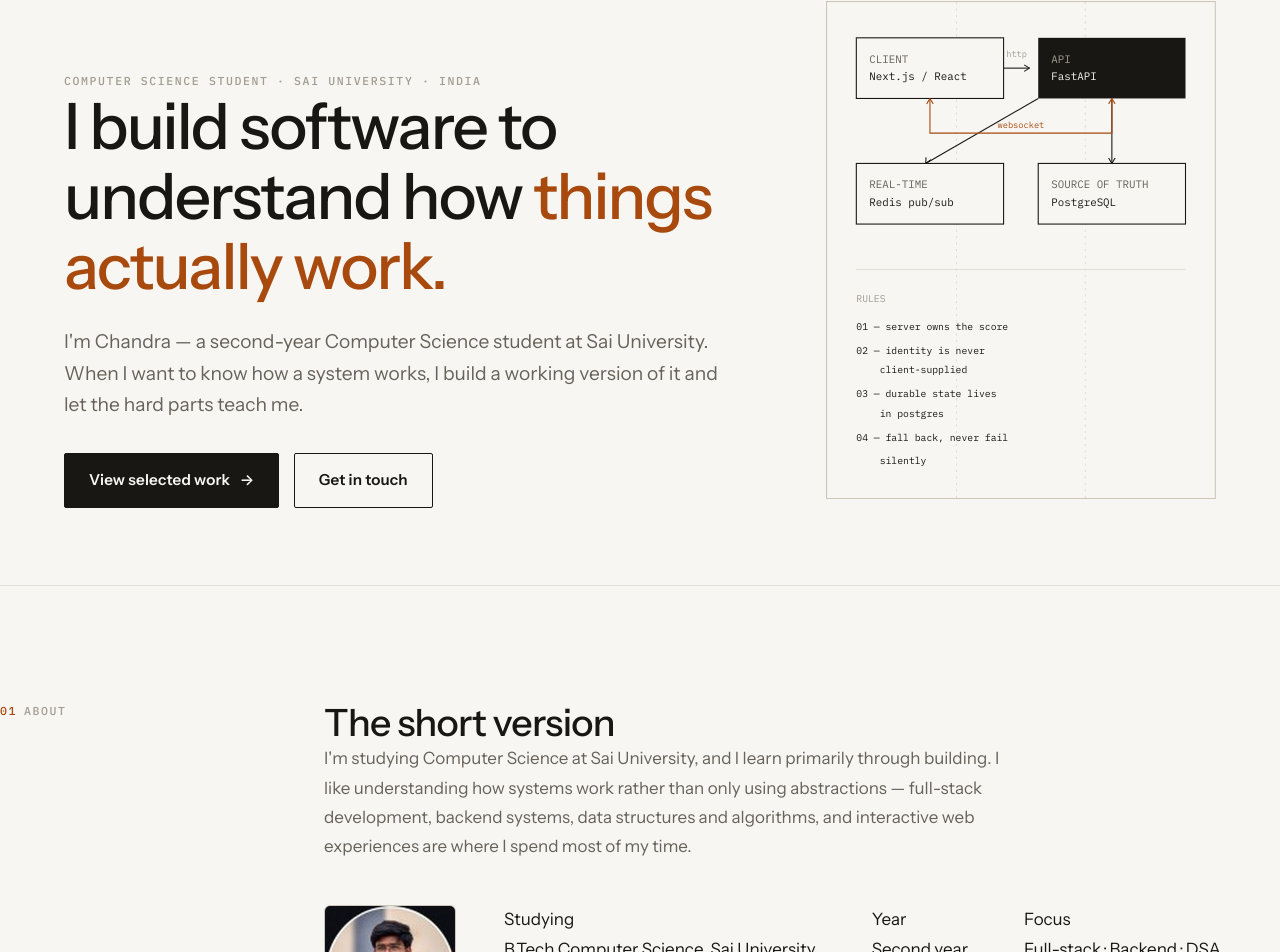
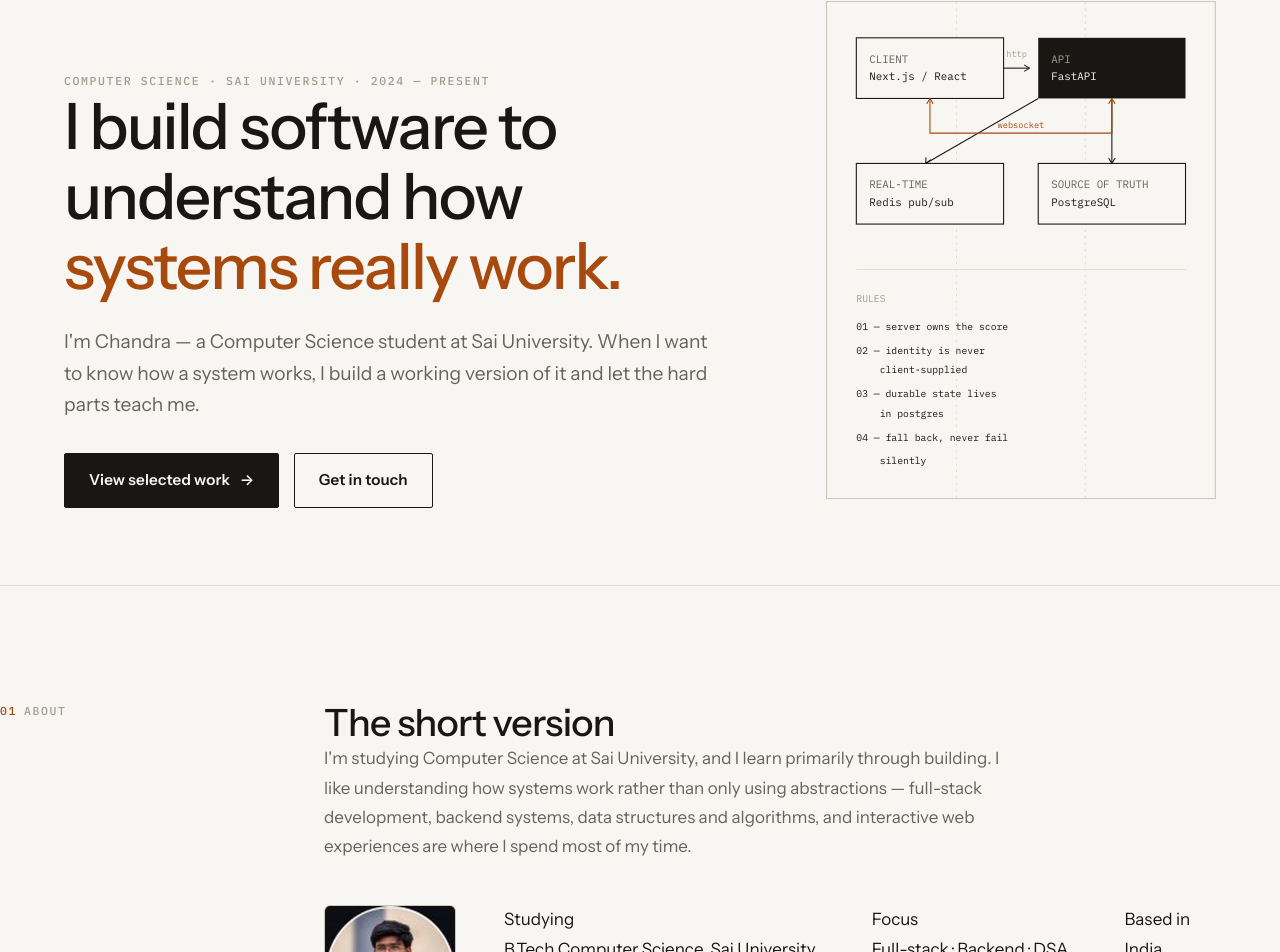
Before and after one commit to chandrasekharreddy-basireddy/portfolio-v3, a Next.js app: page /portfolio-v3/ in a window 1280 px wide. Shown: the part 151-1103 px from the top of the page. Built offline with nearby package versions, Linux system fonts and the light colour scheme.

Commit message:
refine: hero meta + copy cleanup, drop year row, fix broken /work link

```diff
--- a/app/page.tsx
+++ b/app/page.tsx
@@ -42,20 +42,20 @@ export default function HomePage() {
               <Reveal>
                 <p className="meta">
                   <span className={styles.heroMetaLine} aria-hidden="true" />
-                  Computer Science student · Sai University · India
+                  Computer Science · Sai University · 2024 — Present
                 </p>
               </Reveal>
               <Reveal delay={80}>
                 <h1 className={styles.heroTitle}>
                   I build software to understand how{" "}
-                  <span className={styles.heroTitleAccent}>things actually work.</span>
+                  <span className={styles.heroTitleAccent}>systems really work.</span>
                 </h1>
               </Reveal>
               <Reveal delay={160}>
                 <p className={styles.heroIntro}>
-                  I'm Chandra — a second-year Computer Science student at Sai
-                  University. When I want to know how a system works, I build a
-                  working version of it and let the hard parts teach me.
+                  I'm Chandra — a Computer Science student at Sai University.
+                  When I want to know how a system works, I build a working
+                  version of it and let the hard parts teach me.
                 </p>
               </Reveal>
               <Reveal delay={240}>
@@ -102,10 +102,6 @@ export default function HomePage() {
                 <div>
                   <dt>Studying</dt>
                   <dd>B.Tech Computer Science, Sai University</dd>
-                </div>
-                <div>
-                  <dt>Year</dt>
-                  <dd>Second year</dd>
                 </div>
                 <div>
                   <dt>Focus</dt>
@@ -181,6 +177,15 @@ export default function HomePage() {
               </Reveal>
             ))}
           </div>
+
+          <Reveal delay={120}>
+            <p className={styles.exploring}>
+              <span className={styles.exploringLabel}>
+                Currently exploring
+              </span>
+              {site.exploring.join(" · ")}
+            </p>
+          </Reveal>
         </SectionHeading>
 
         {/* ---------- journey ---------- */}
@@ -222,10 +227,10 @@ export default function HomePage() {
           </Reveal>
           <div className={styles.contact}>
             <Reveal delay={60}>
-              <h2 className={styles.contactHeading}>Let's work together.</h2>
+              <h2 className={styles.contactHeading}>Let's talk.</h2>
             </Reveal>
             <Reveal delay={120}>
-              <p className="lede-body" style={{ marginTop: "1.25rem" }}>
+              <p className={`lede-body ${styles.contactBody}`}>
                 I'm currently studying Computer Science at Sai University and
                 looking for opportunities to work on real software engineering
                 problems. The fastest way to reach me is email — I read
@@ -255,7 +260,7 @@ export default function HomePage() {
                 >
                   LinkedIn
                 </a>
-                <Link href="/work" className="link">
+                <Link href="/#work" className="link">
                   Browse the projects first
                 </Link>
               </div>
```
